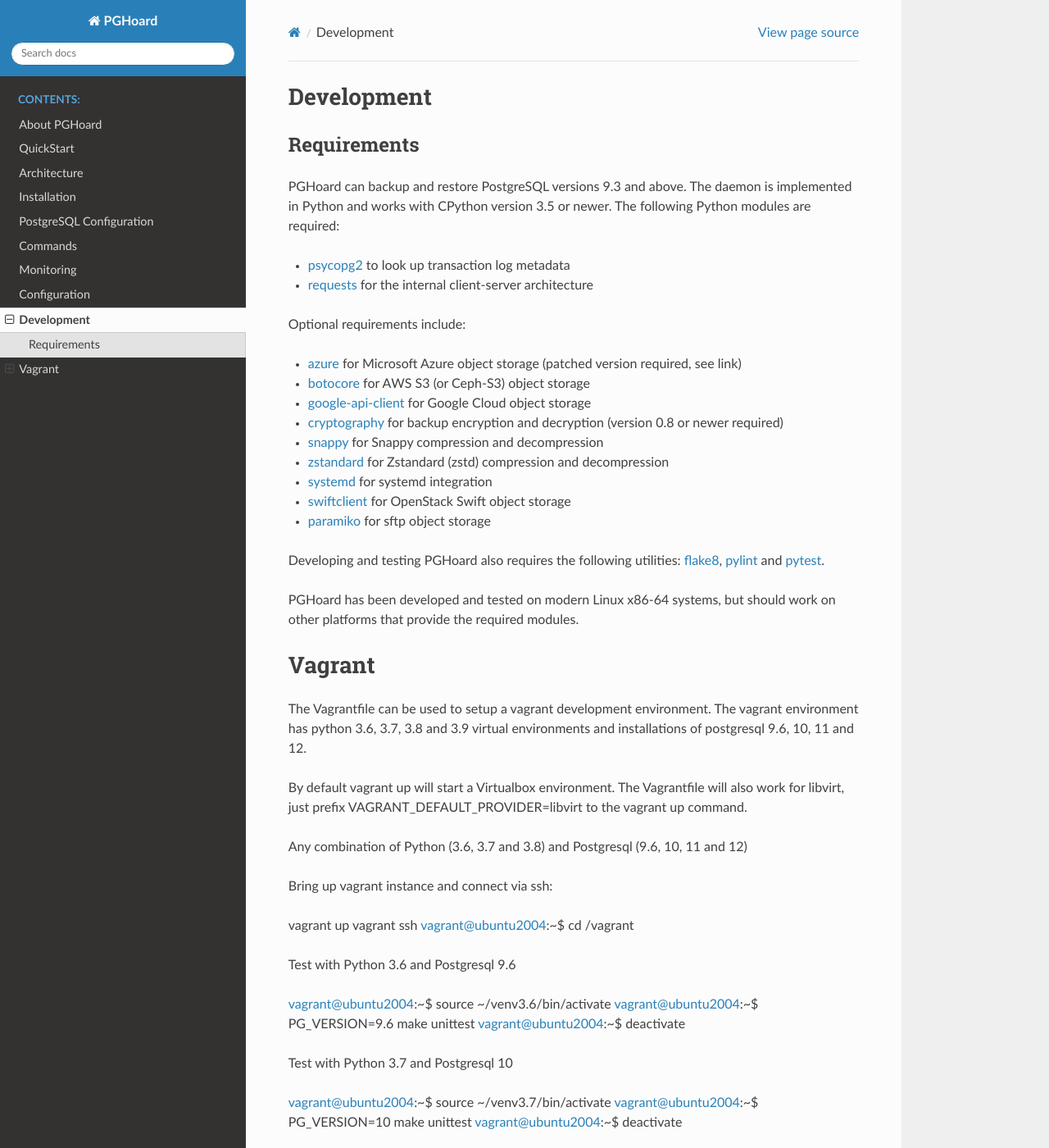
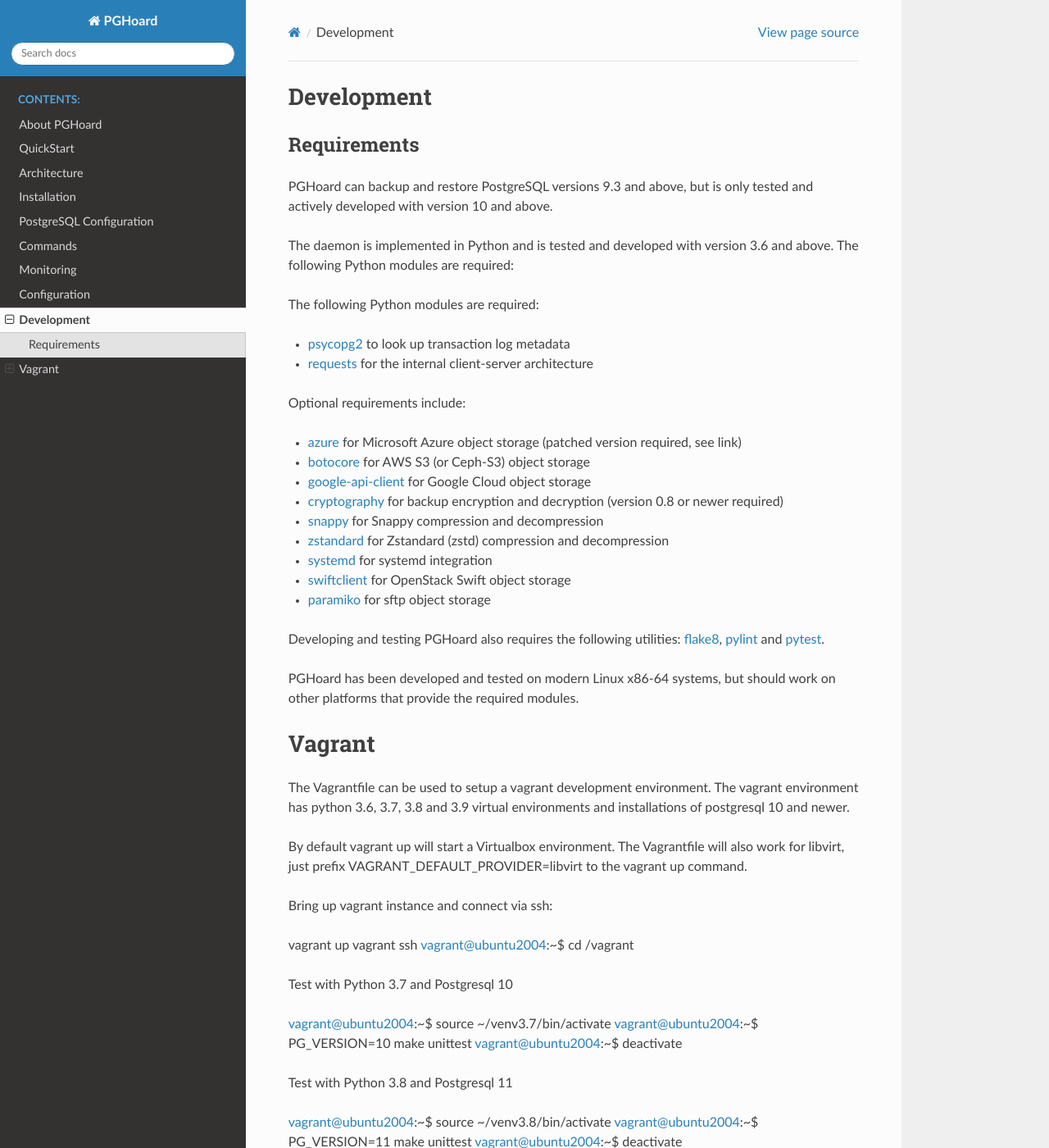
Before and after one commit to Aiven-Open/pghoard, a Sphinx documentation site: the page built from docs/development.rst, in a window 1280 px wide and 1400 px high. Shown: the whole window at 82% size. Built offline with Sphinx 7.4.7 and the Read the Docs theme 2.0.0, drawn with Linux system fonts in a browser that asks for light colours; the version number could not be read and is left out.

Commit message:
github: stop testing pg 9.6
PGHoard should still work with PG 9.3+, but since 9.6 is out of support
there's not much point in testing it for every PR anymore.

Also updated Python version references where applicable as we only test with
3.6 and newer.

```diff
--- a/docs/development.rst
+++ b/docs/development.rst
@@ -4,8 +4,12 @@ Development
 Requirements
 ------------
 
-PGHoard can backup and restore PostgreSQL versions 9.3 and above.  The
-daemon is implemented in Python and works with CPython version 3.5 or newer.
+PGHoard can backup and restore PostgreSQL versions 9.3 and above, but is
+only tested and actively developed with version 10 and above.
+
+The daemon is implemented in Python and is tested and developed with version
+3.6 and above. The following Python modules are required:
+
 The following Python modules are required:
 
 * psycopg2_ to look up transaction log metadata
@@ -50,24 +54,16 @@ Vagrant
 =======
 
 The Vagrantfile can be used to setup a vagrant development environment.   The vagrant environment has
-python 3.6, 3.7, 3.8 and 3.9 virtual environments and installations of postgresql 9.6, 10, 11 and 12.
+python 3.6, 3.7, 3.8 and 3.9 virtual environments and installations of postgresql 10 and newer.
 
 By default vagrant up will start a Virtualbox environment.   The Vagrantfile will also work for libvirt, just prefix
 VAGRANT_DEFAULT_PROVIDER=libvirt to the vagrant up command.
-
-Any combination of Python (3.6, 3.7 and 3.8) and Postgresql (9.6, 10, 11 and 12)
 
 Bring up vagrant instance and connect via ssh::
 
 vagrant up
 vagrant ssh
 vagrant@ubuntu2004:~$ cd /vagrant
-
-Test with Python 3.6 and Postgresql 9.6
-
-vagrant@ubuntu2004:~$ source ~/venv3.6/bin/activate
-vagrant@ubuntu2004:~$ PG_VERSION=9.6 make unittest
-vagrant@ubuntu2004:~$ deactivate
 
 Test with Python 3.7 and Postgresql 10
 
```
Also changed, not shown: README.rst (+5 -3 lines), 3 other files.
